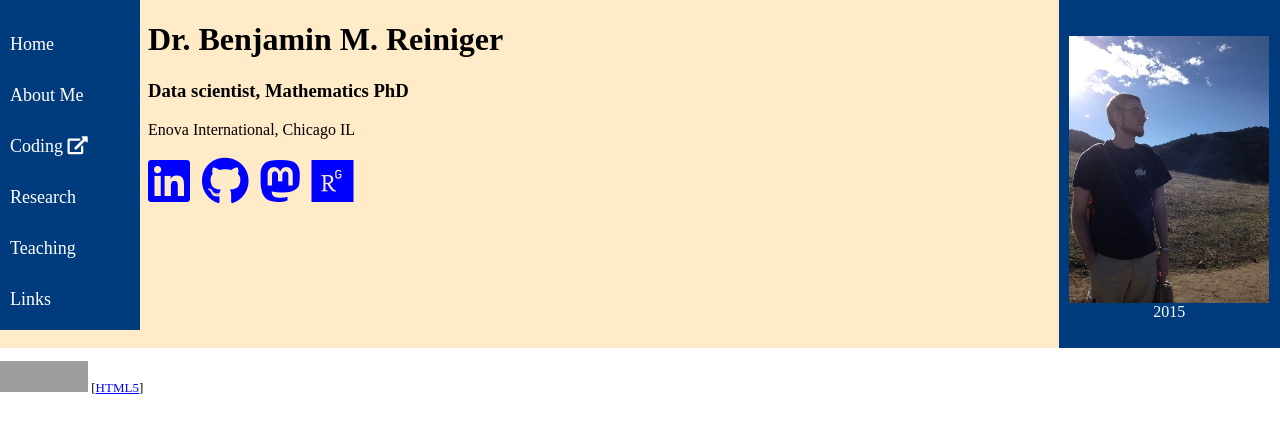
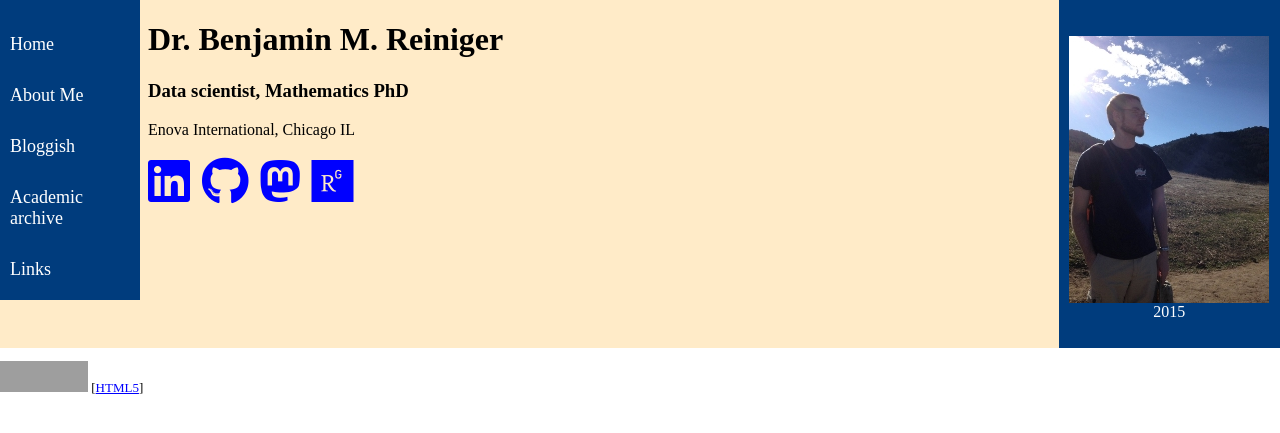
Before and after one commit to bmreiniger/bmreiniger.github.io, a Jekyll site: the page index.html, which Jekyll copies as it is, in a window 1280 px wide. Shown: the top 433 px of the page. Built offline with Jekyll 4.4.1, drawn with Linux system fonts in a browser that asks for light colours; nearby versions of some CDN libraries; grey boxes are pictures that could not be loaded.

Commit message:
Move blog, update menu

```diff
--- a/_config.yml
+++ b/_config.yml
@@ -18,7 +18,7 @@ title: Ben's GitHub homepage
 description: >- # this means to ignore newlines until "baseurl:"
   The GitHub homepage for Ben Reiniger -- mathematics PhD (in graph theory and
   related subjects) turned data scientist.
-baseurl: "" # the subpath of your site, e.g. /blog
+baseurl: "/blog" # the subpath of your site, e.g. /blog
 url: "" # the base hostname & protocol for your site, e.g. http://example.com
 #twitter_username: jekyllrb
 github_username:  bmreiniger
--- a/includes/header+menu.js
+++ b/includes/header+menu.js
@@ -1,10 +1,9 @@
 var menu = "  <ul>"
-menu += "  <li><a href='/academicSite'>Home</a></li>"
-menu += "  <li><a href='/academicSite/aboutme.html'>About Me</a></li>"
-menu += "  <li><a href='/'>Coding <span class='fas fa-external-link-alt'></span></a></li>"
-menu += "  <li><a href='/academicSite/research/index.html'>Research</a></li>"
-menu += "  <li><a href='/academicSite/teaching'>Teaching</a>"
-menu += "  <li><a href='/academicSite/links.html'>Links</a></li>"
+menu += "  <li><a href='/'>Home</a></li>"
+menu += "  <li><a href='/aboutme.html'>About Me</a></li>"
+menu += "  <li><a href='/blog'>Bloggish</a></li>"
+menu += "  <li><a href='/academicSite'>Academic archive</a></li>"
+menu += "  <li><a href='/links.html'>Links</a></li>"
 menu += "  </ul>"
 
 document.getElementById("navbar").innerHTML = menu;
```
